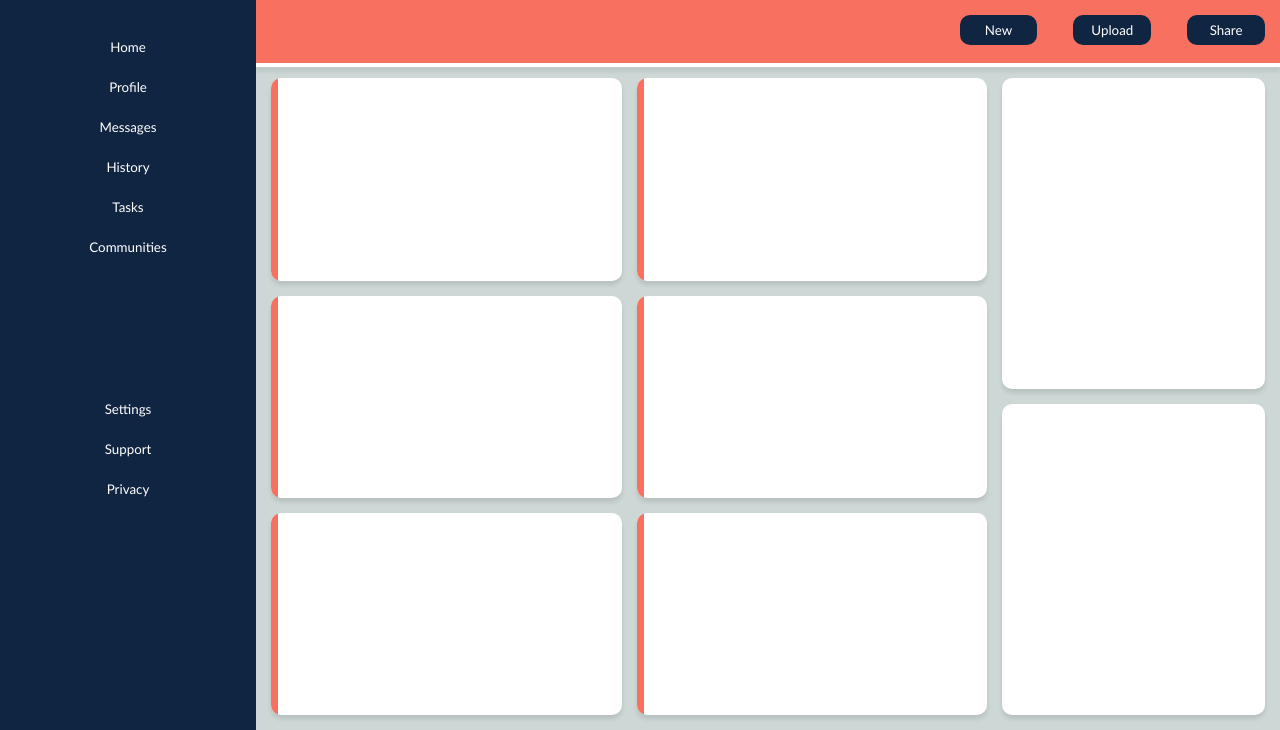
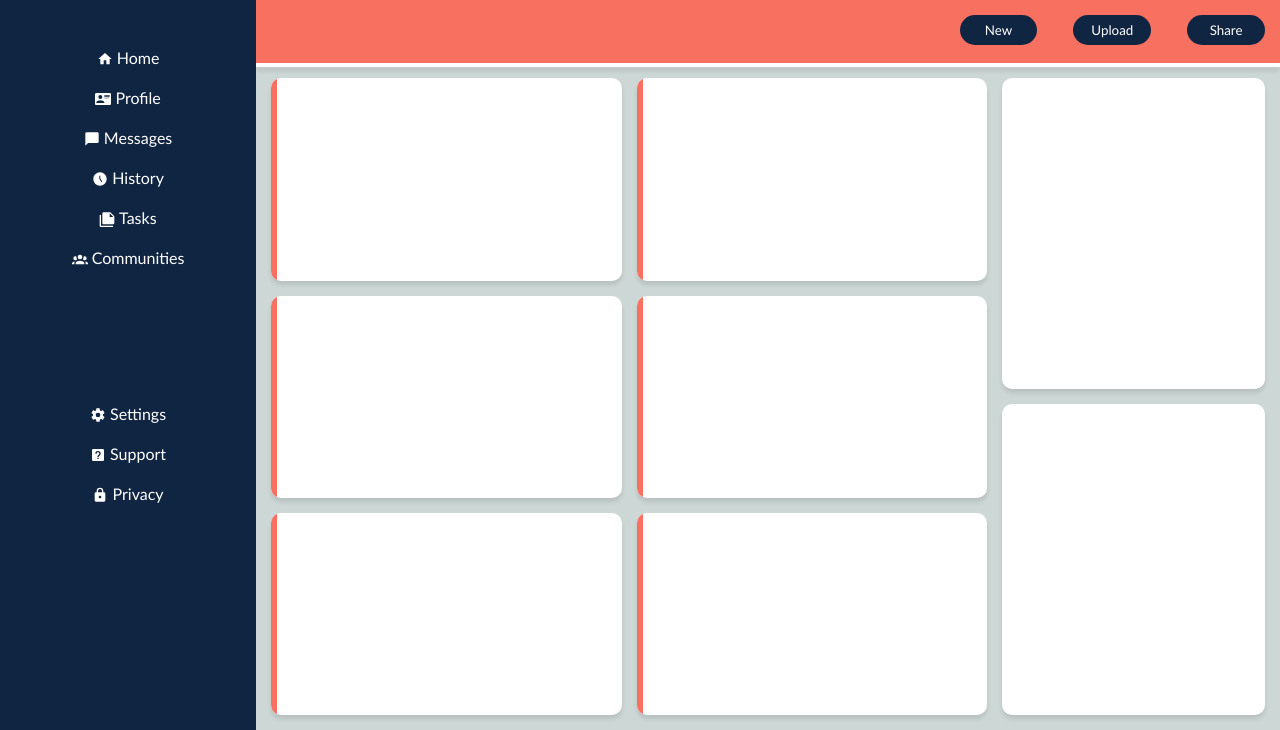
Before and after one commit to mguser4564/Admin-Dashboard, a plain HTML site: page index.html in a window 1280 px wide. Shown: the part 70-800 px from the top of the page. Drawn offline with Linux system fonts and the light colour scheme.

Commit message:
fleshed out sidebar and added icons

```diff
--- a/index.html
+++ b/index.html
@@ -34,17 +34,17 @@
 <div class="sidebar">
   <div class="logo">Dashboard</div>
   <div class="menu1">
-    <button class="sidebar-button">Home</button>
-    <button class="sidebar-button">Profile</button>
-    <button class="sidebar-button">Messages</button>
-    <button class="sidebar-button">History</button>
-    <button class="sidebar-button">Tasks</button>
-    <button class="sidebar-button">Communities</button>
+    <button class="sidebar-button"><svg class="icon" xmlns="http://www.w3.org/2000/svg" viewBox="0 0 24 24" height="16"> <title>home</title> <path d="M10,20V14H14V20H19V12H22L12,3L2,12H5V20H10Z" fill="#ffffff" /></svg> Home</button>
+    <button class="sidebar-button"><svg class="icon" xmlns="http://www.w3.org/2000/svg" viewBox="0 0 24 24" height="16"><title>card-account-details</title><path d="M2,3H22C23.05,3 24,3.95 24,5V19C24,20.05 23.05,21 22,21H2C0.95,21 0,20.05 0,19V5C0,3.95 0.95,3 2,3M14,6V7H22V6H14M14,8V9H21.5L22,9V8H14M14,10V11H21V10H14M8,13.91C6,13.91 2,15 2,17V18H14V17C14,15 10,13.91 8,13.91M8,6A3,3 0 0,0 5,9A3,3 0 0,0 8,12A3,3 0 0,0 11,9A3,3 0 0,0 8,6Z" fill="#ffffff" /></svg> Profile</button>
+    <button class="sidebar-button"> <svg class="icon" xmlns="http://www.w3.org/2000/svg" viewBox="0 0 24 24" height="16"><title>message</title><path d="M20,2H4A2,2 0 0,0 2,4V22L6,18H20A2,2 0 0,0 22,16V4C22,2.89 21.1,2 20,2Z" fill="#ffffff" /></svg> Messages</button>
+    <button class="sidebar-button">  <svg class="icon" xmlns="http://www.w3.org/2000/svg" viewBox="0 0 24 24" height="16"><title>clock-time-five</title><path d="M12 2C6.5 2 2 6.5 2 12C2 17.5 6.5 22 12 22C17.5 22 22 17.5 22 12S17.5 2 12 2M14 17L11 11.8V7H12.5V11.4L15.3 16.3L14 17Z" fill="#ffffff" /></svg> History</button>
+    <button class="sidebar-button"><svg class="icon" xmlns="http://www.w3.org/2000/svg" viewBox="0 0 24 24" height="16"><title>note-multiple</title><path d="M16,9H21.5L16,3.5V9M7,2H17L23,8V18A2,2 0 0,1 21,20H7C5.89,20 5,19.1 5,18V4A2,2 0 0,1 7,2M3,6V22H21V24H3A2,2 0 0,1 1,22V6H3Z" fill="#ffffff" /></svg> Tasks</button>
+    <button class="sidebar-button"> <svg class="icon" xmlns="http://www.w3.org/2000/svg" viewBox="0 0 24 24" height="16"><title>account-group</title><path d="M12,5.5A3.5,3.5 0 0,1 15.5,9A3.5,3.5 0 0,1 12,12.5A3.5,3.5 0 0,1 8.5,9A3.5,3.5 0 0,1 12,5.5M5,8C5.56,8 6.08,8.15 6.53,8.42C6.38,9.85 6.8,11.27 7.66,12.38C7.16,13.34 6.16,14 5,14A3,3 0 0,1 2,11A3,3 0 0,1 5,8M19,8A3,3 0 0,1 22,11A3,3 0 0,1 19,14C17.84,14 16.84,13.34 16.34,12.38C17.2,11.27 17.62,9.85 17.47,8.42C17.92,8.15 18.44,8 19,8M5.5,18.25C5.5,16.18 8.41,14.5 12,14.5C15.59,14.5 18.5,16.18 18.5,18.25V20H5.5V18.25M0,20V18.5C0,17.11 1.89,15.94 4.45,15.6C3.86,16.28 3.5,17.22 3.5,18.25V20H0M24,20H20.5V18.25C20.5,17.22 20.14,16.28 19.55,15.6C22.11,15.94 24,17.11 24,18.5V20Z" fill="#ffffff" /></svg> Communities</button>
   </div>
   <div class="menu2">
-    <button class="sidebar-button">Settings</button>
-    <button class="sidebar-button">Support</button>
-    <button class="sidebar-button">Privacy</button>
+    <button class="sidebar-button"><svg class="icon" xmlns="http://www.w3.org/2000/svg" viewBox="0 0 24 24" height="16"><title>cog</title><path d="M12,15.5A3.5,3.5 0 0,1 8.5,12A3.5,3.5 0 0,1 12,8.5A3.5,3.5 0 0,1 15.5,12A3.5,3.5 0 0,1 12,15.5M19.43,12.97C19.47,12.65 19.5,12.33 19.5,12C19.5,11.67 19.47,11.34 19.43,11L21.54,9.37C21.73,9.22 21.78,8.95 21.66,8.73L19.66,5.27C19.54,5.05 19.27,4.96 19.05,5.05L16.56,6.05C16.04,5.66 15.5,5.32 14.87,5.07L14.5,2.42C14.46,2.18 14.25,2 14,2H10C9.75,2 9.54,2.18 9.5,2.42L9.13,5.07C8.5,5.32 7.96,5.66 7.44,6.05L4.95,5.05C4.73,4.96 4.46,5.05 4.34,5.27L2.34,8.73C2.21,8.95 2.27,9.22 2.46,9.37L4.57,11C4.53,11.34 4.5,11.67 4.5,12C4.5,12.33 4.53,12.65 4.57,12.97L2.46,14.63C2.27,14.78 2.21,15.05 2.34,15.27L4.34,18.73C4.46,18.95 4.73,19.03 4.95,18.95L7.44,17.94C7.96,18.34 8.5,18.68 9.13,18.93L9.5,21.58C9.54,21.82 9.75,22 10,22H14C14.25,22 14.46,21.82 14.5,21.58L14.87,18.93C15.5,18.67 16.04,18.34 16.56,17.94L19.05,18.95C19.27,19.03 19.54,18.95 19.66,18.73L21.66,15.27C21.78,15.05 21.73,14.78 21.54,14.63L19.43,12.97Z" fill="#ffffff" /></svg> Settings</button>
+    <button class="sidebar-button"><svg class="icon" xmlns="http://www.w3.org/2000/svg" viewBox="0 0 24 24" height="16"><title>help-box</title><path d="M11,18H13V16H11V18M12,6A4,4 0 0,0 8,10H10A2,2 0 0,1 12,8A2,2 0 0,1 14,10C14,12 11,11.75 11,15H13C13,12.75 16,12.5 16,10A4,4 0 0,0 12,6M5,3H19A2,2 0 0,1 21,5V19A2,2 0 0,1 19,21H5A2,2 0 0,1 3,19V5A2,2 0 0,1 5,3Z" fill="#ffffff" /></svg> Support</button>
+    <button class="sidebar-button"><svg class="icon" xmlns="http://www.w3.org/2000/svg" viewBox="0 0 24 24" height="16"><title>lock</title><path d="M12,17A2,2 0 0,0 14,15C14,13.89 13.1,13 12,13A2,2 0 0,0 10,15A2,2 0 0,0 12,17M18,8A2,2 0 0,1 20,10V20A2,2 0 0,1 18,22H6A2,2 0 0,1 4,20V10C4,8.89 4.9,8 6,8H7V6A5,5 0 0,1 12,1A5,5 0 0,1 17,6V8H18M12,3A3,3 0 0,0 9,6V8H15V6A3,3 0 0,0 12,3Z" fill="#ffffff" /></svg> Privacy</button>
   </div>
 </div>
 
--- a/style.css
+++ b/style.css
@@ -185,14 +185,14 @@ table {
     height: 40px;
     padding: 5px;
     border: none;
-    border-radius: 10px;
+    border-radius: 20px;
     background-color: #ffffff;
     font-size: 14px;
     color: #333333;
     transition: box-shadow 0.3s, background-color 0.3s;
 }
 
-  #search-bar:focus {
+#search-bar:focus {
     box-shadow: 0 0 10px #db7267;
     border: 3px solid #cdd7d6;
     outline: none;
@@ -212,7 +212,7 @@ table {
     border: none;
     color: #ffffff;
     background-color: #102542;
-    border-radius: 10px;
+    border-radius: 15px;
 }
 
 .header-button:hover {
@@ -229,6 +229,7 @@ table {
 }
 
 .sidebar-button {
+    font-size: 16px;
     width: 100%;
     height: 40px;
     border: none;
@@ -240,11 +241,18 @@ table {
     background-color: #183a68;
 }
 
+.icon {
+    vertical-align: text-bottom;
+  }
+
 .logo {
     font-size: 36px;
     font-family: 'Times New Roman', Times, serif;
     padding-bottom: 40px;
+    padding-top: 15px;
     color: #ffffff;
+    display: grid;
+    justify-content: center;
 }
 
 .menu1, .menu2 {
@@ -252,6 +260,7 @@ table {
     grid-auto-rows: min-content;
     position: relative;
     top: -100px;
+
 }
 
 .body {
@@ -292,7 +301,7 @@ table {
     position: absolute;
     top: 0;
     left: 0;
-    width: 7px;
+    width: 6px;
     height: 100%;
     background-color: #f87060;
   }
```
